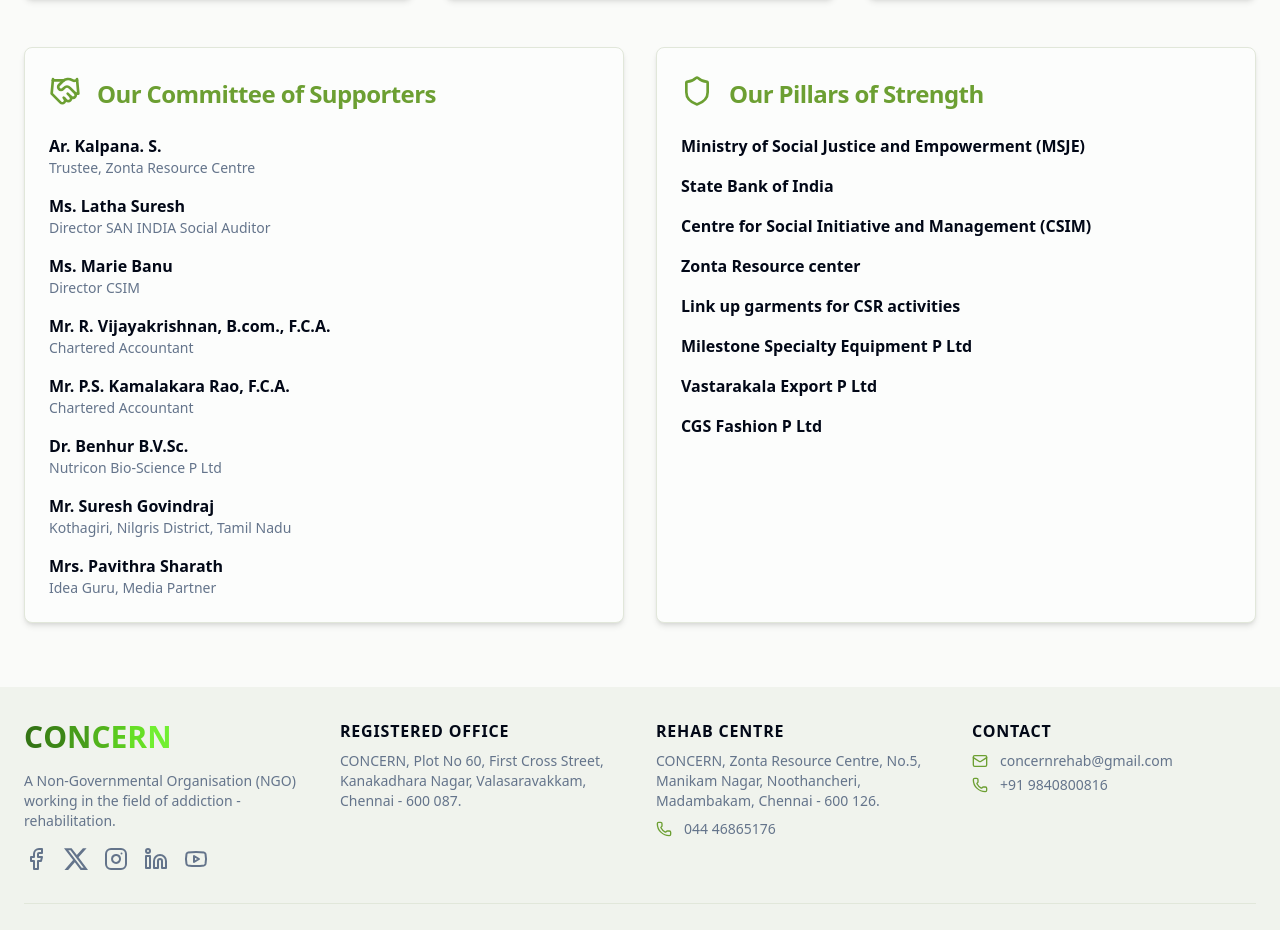
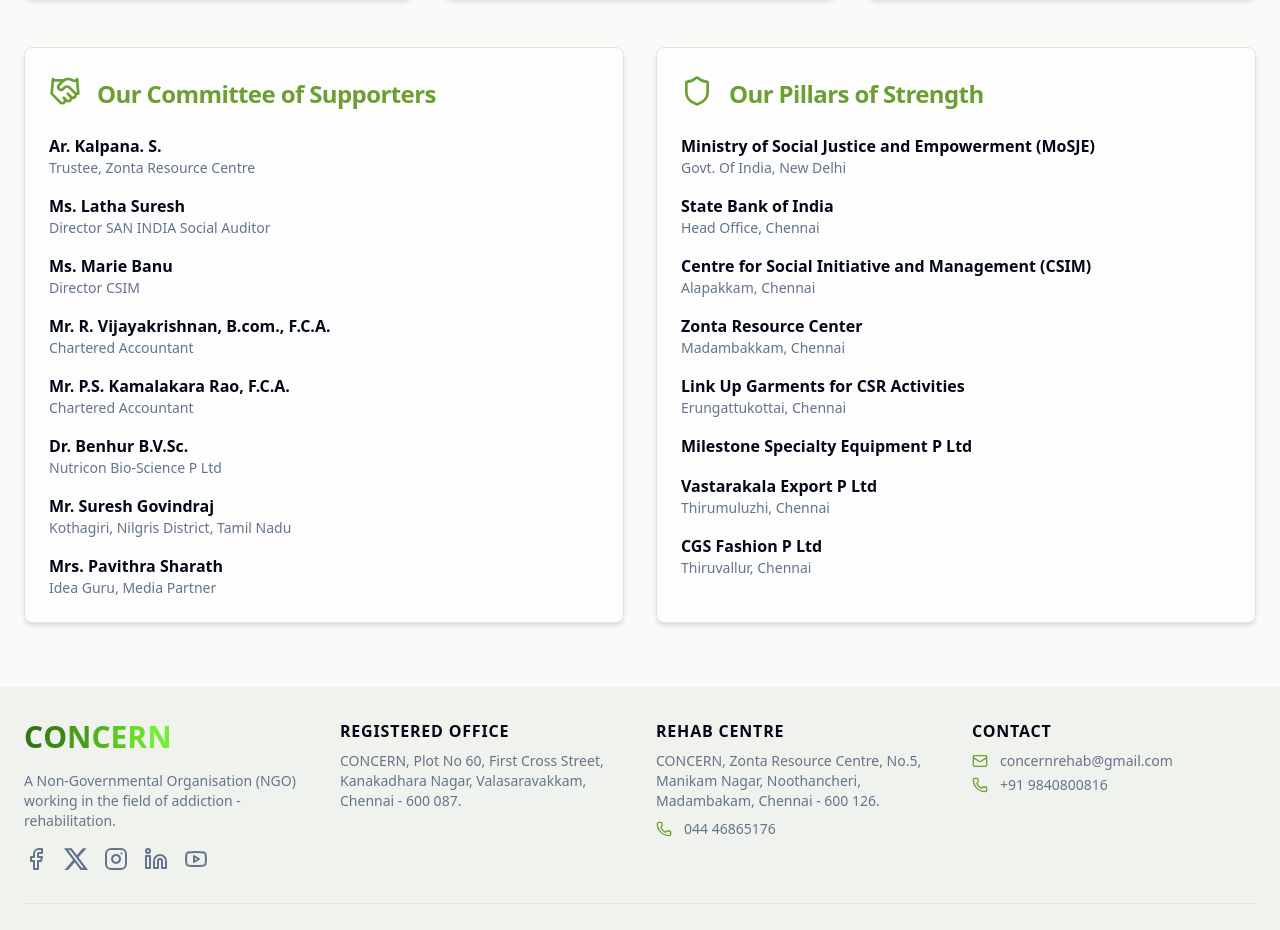
Before and after one commit to tanishpoddar/Concern-Website, a Next.js app: page /our-team in a window 1280 px wide. Shown: the part 1002-1932 px from the top of the page. Built offline with nearby package versions, Linux system fonts and the light colour scheme.

Commit message:
changed-code-files

```diff
--- a/src/app/our-team/page.tsx
+++ b/src/app/our-team/page.tsx
@@ -44,14 +44,14 @@
 ];
 
 const pillarsOfStrength = [
-    { name: 'Ministry of Social Justice and Empowerment (MSJE)', role: '' },
-    { name: 'State Bank of India', role: '' },
-    { name: 'Centre for Social Initiative and Management (CSIM)', role: '' },
-    { name: 'Zonta Resource center', role: '' },
-    { name: 'Link up garments for CSR activities', role: '' },
+    { name: 'Ministry of Social Justice and Empowerment (MoSJE)', role: 'Govt. Of India, New Delhi' },
+    { name: 'State Bank of India', role: 'Head Office, Chennai' },
+    { name: 'Centre for Social Initiative and Management (CSIM)', role: 'Alapakkam, Chennai' },
+    { name: 'Zonta Resource Center', role: 'Madambakkam, Chennai' },
+    { name: 'Link Up Garments for CSR Activities', role: 'Erungattukottai, Chennai' },
     { name: 'Milestone Specialty Equipment P Ltd', role: '' },
-    { name: 'Vastarakala Export P Ltd', role: '' },
-    { name: 'CGS Fashion P Ltd', role: '' },
+    { name: 'Vastarakala Export P Ltd', role: 'Thirumuluzhi, Chennai' },
+    { name: 'CGS Fashion P Ltd', role: 'Thiruvallur, Chennai' },
 ];
 
 
```
